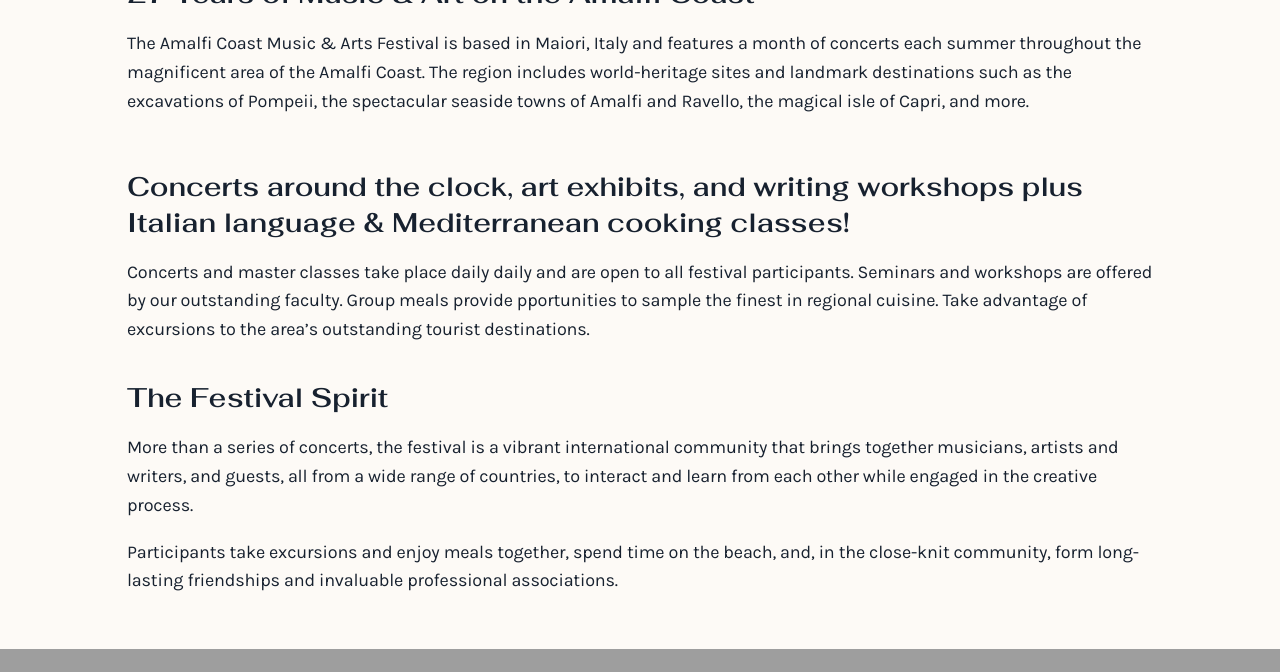
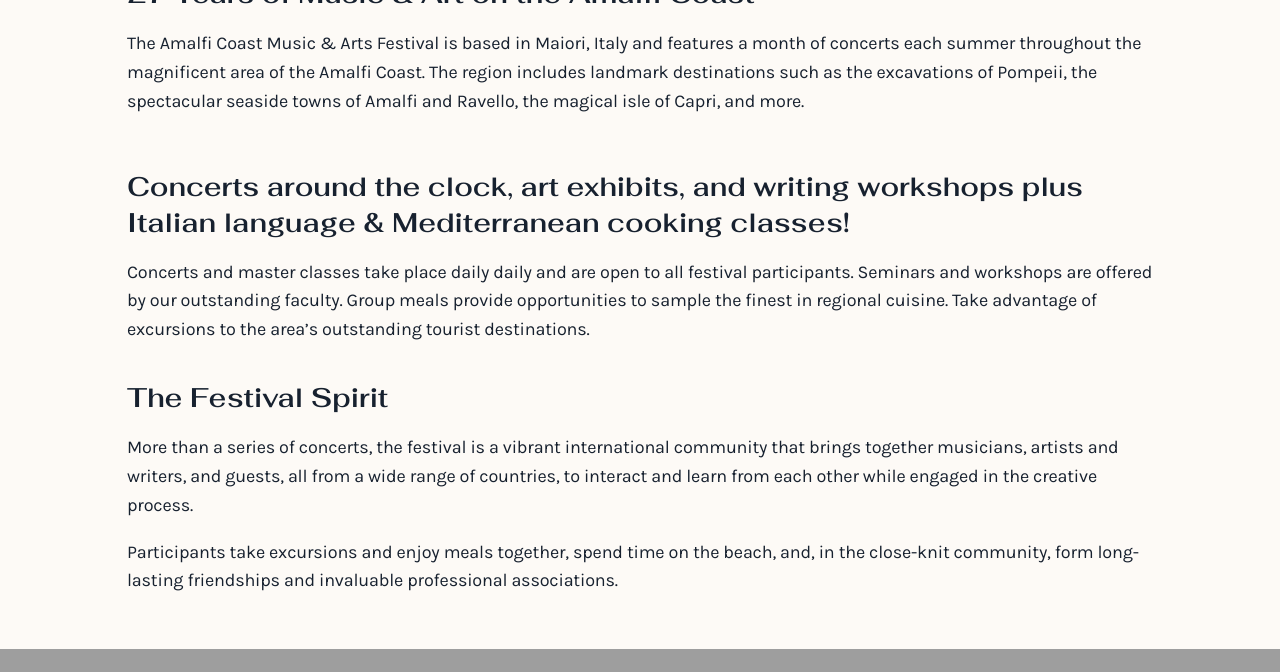
Before and after one commit to Amalfi-Festival/amalfi-festival-org, a Jekyll site: the page built from index.md, in a window 1280 px wide and 900 px high, scrolled down 660 px, cut to the strip 228-900 px from the top of the window. Built offline with Jekyll 4.4.1, drawn with Linux system fonts in a browser that asks for light colours.

Commit message:
Update index.md
Corrected typo and reduced text

```diff
--- a/index.md
+++ b/index.md
@@ -41,7 +41,7 @@
 {% assign festival-age = 'now' | date: "%Y" | minus: 1997 %}
 
 ## {{ festival-age }} Years of Music & Art on the Amalfi Coast
-The Amalfi Coast Music & Arts Festival is based in Maiori, Italy and features a month of concerts each summer throughout the magnificent area of the Amalfi Coast. The region includes world-heritage sites and landmark destinations such as the excavations of Pompeii, the spectacular seaside  towns of Amalfi and Ravello, the magical isle of Capri, and more.
+The Amalfi Coast Music & Arts Festival is based in Maiori, Italy and features a month of concerts each summer throughout the magnificent area of the Amalfi Coast. The region includes landmark destinations such as the excavations of Pompeii, the spectacular seaside  towns of Amalfi and Ravello, the magical isle of Capri, and more.
 
 </section>
 
@@ -49,7 +49,7 @@
 
 ## Concerts around the clock, art exhibits, and writing workshops plus Italian language & Mediterranean cooking classes!
 
-Concerts and master classes take place daily daily and are open to all festival participants. Seminars and workshops are offered by our outstanding faculty. Group meals provide pportunities to sample the finest in regional cuisine. Take advantage of excursions to the area's outstanding tourist destinations.
+Concerts and master classes take place daily daily and are open to all festival participants. Seminars and workshops are offered by our outstanding faculty. Group meals provide opportunities to sample the finest in regional cuisine. Take advantage of excursions to the area's outstanding tourist destinations.
 
 
 ## The Festival Spirit
```
